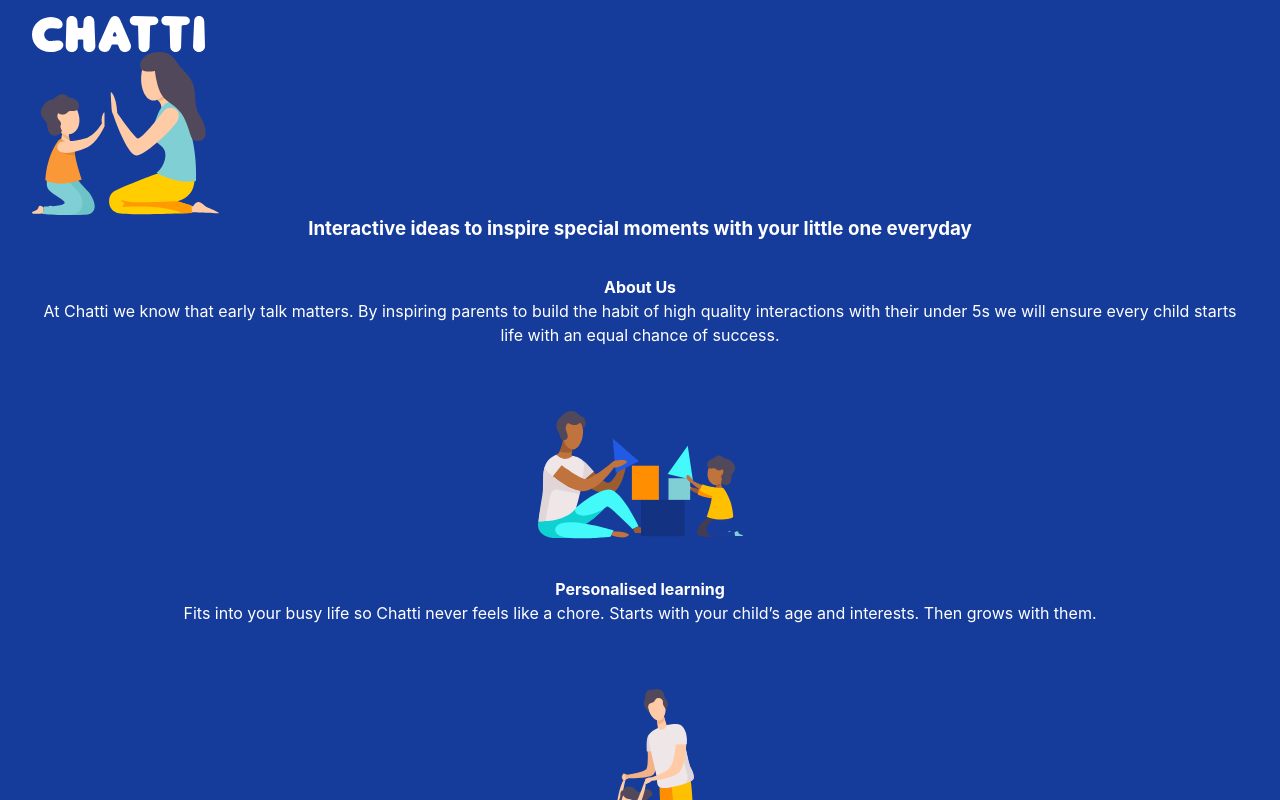
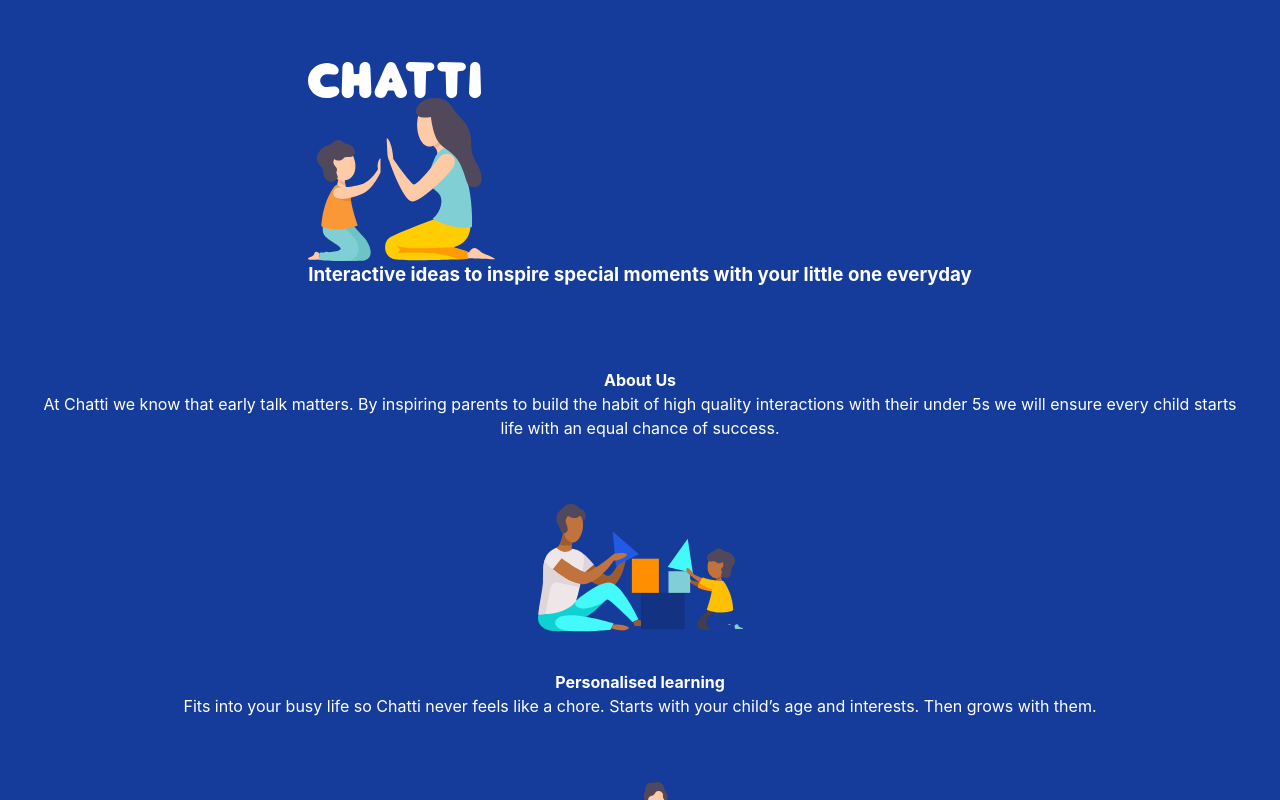
Before and after one commit to fac18/chatti, a React (Create React App) app in the folder client/: page / in a window 1280 px wide. Shown: the top 800 px of the page. Built offline with nearby package versions, Linux system fonts and the light colour scheme; no server answers.

Commit message:
home page styling

```diff
--- a/client/src/components/AboutUs/aboutus.style.js
+++ b/client/src/components/AboutUs/aboutus.style.js
@@ -10,5 +10,6 @@ const AboutUs = styled.section`
   .aboutus-paragraph {
     margin-bottom: 4em;
   }
+
 `
 export { AboutUs };
--- a/client/src/components/Homepage/Homepage.js
+++ b/client/src/components/Homepage/Homepage.js
@@ -12,15 +12,17 @@ function Homepage() {
       <div className="container">
         {/* chatti title */}
         {/* graphic of child and adult */}
+        <div className="center-flex">
           <LogoBig/>
           <MainImage/>
           <h3>
-          Interactive ideas to inspire special moments with your little one
+            Interactive ideas to inspire special moments with your  little one
             everyday
           </h3>
+
           {/* sign up button */}
           {/* login button */}
-
+        </div>
         <AboutUs />
 
         {/* sign up button */}
--- a/client/src/components/Homepage/homepage.style.js
+++ b/client/src/components/Homepage/homepage.style.js
@@ -2,7 +2,6 @@ import styled from 'styled-components';
 
 const Homepage = styled.section`
   background-color: #163c9b;
-  min-height: 100vh;
   padding: 1em 2em 0 2em;
   color: white;
 
@@ -11,7 +10,17 @@ const Homepage = styled.section`
     flex-direction: column;
     justify-content: center;
     align-content: center;
-    min-height: 80vh;
+    min-height: 100vh;
+  }
+
+  .center-flex {
+    margin: 0 auto;
+    display: flex;
+    flex-direction: column;
+    justify-content: center;
+    align-content: center;
+    min-height: 40vh;
+  }
   }
 
   h3 {
```
Lines whose indentation alone changed are shown as unchanged.
